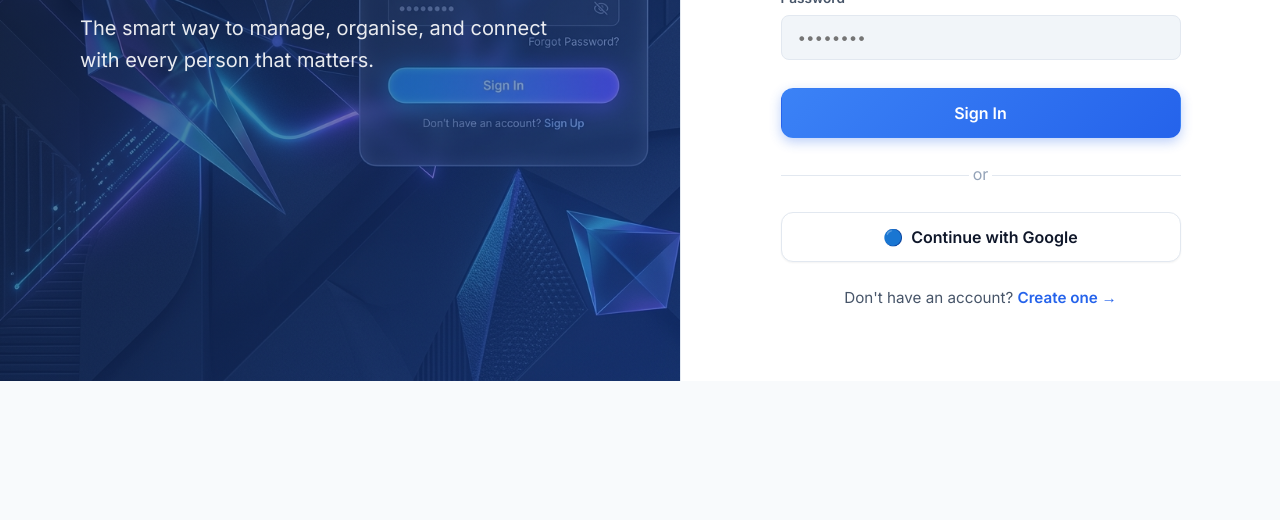
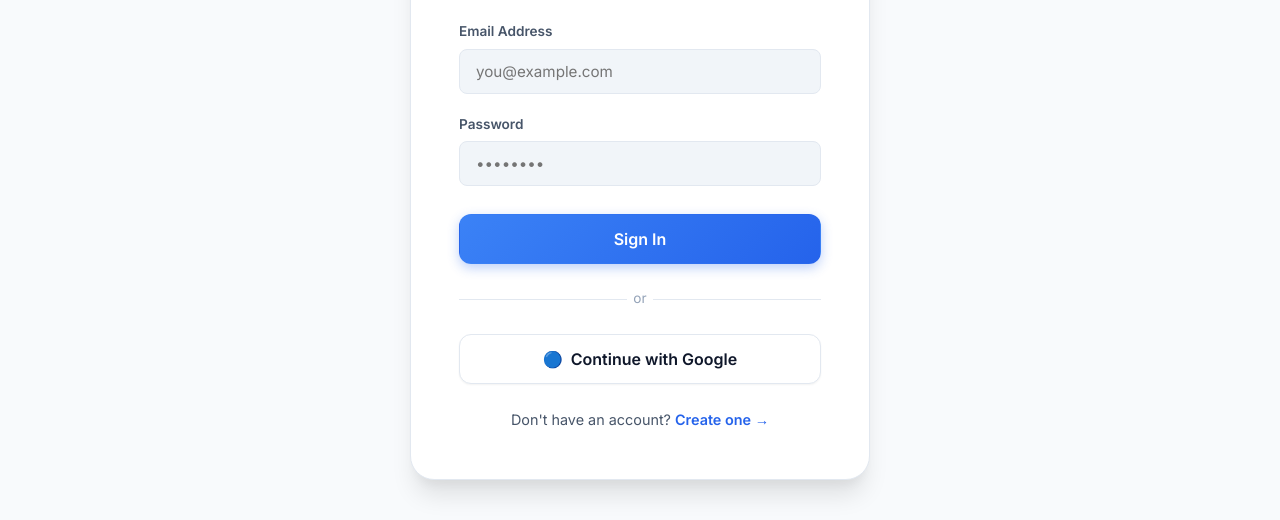
Before and after one commit to Dharani-1712/ContactVault-CMS, a plain HTML site: page frontend/pages/login.html in a window 1280 px wide. Shown: the part 419-939 px from the top of the page. Before the commit the page ends 800 px from the top, so only its background shows below. Drawn offline with Linux system fonts and the light colour scheme.

Commit message:
Fix Firebase query index error and redesign auth page to clean centered card

```diff
--- a/frontend/css/styles.css
+++ b/frontend/css/styles.css
@@ -856,114 +856,88 @@ textarea { resize: vertical; min-height: 100px; }
   flex-shrink: 0;
 }
 
-/* ── Auth Pages (Split Screen SaaS Design) ─────────────────────── */
+/* ── Auth Pages (Clean Centered Card Design) ───────────────────── */
 .auth-page {
   min-height: 100vh;
   display: flex;
-  background: var(--bg-card);
-  margin: 0;
-  padding: 0;
-}
-
-.auth-page::before {
-  display: none;
+  align-items: center;
+  justify-content: center;
+  background: var(--bg);
+  padding: 40px 20px;
 }
 
 .auth-container {
   display: flex;
+  flex-direction: column;
   width: 100%;
-  max-width: none;
-  background: transparent;
-  backdrop-filter: none;
-  -webkit-backdrop-filter: none;
-  border: none;
-  border-radius: 0;
-  box-shadow: none;
-  overflow: visible;
-  z-index: 1;
-  position: relative;
-  min-height: 100vh;
-}
-
-.auth-left {
-  flex: 1;
-  display: flex;
-  flex-direction: column;
-  align-items: flex-start;
-  justify-content: center;
-  padding: 80px;
-  background: url('../images/auth-bg.png') center/cover no-repeat;
-  position: relative;
-}
-
-.auth-left::before {
-  content: '';
-  position: absolute;
-  inset: 0;
-  background: linear-gradient(135deg, rgba(15, 23, 42, 0.8) 0%, rgba(37, 99, 235, 0.4) 100%);
-  z-index: 0;
-}
-
-.auth-hero-logo, .auth-hero-text {
+  max-width: 460px;
+  background: var(--bg-card);
+  border: 1px solid var(--border);
+  border-radius: var(--radius-lg);
+  box-shadow: var(--shadow-lg);
+  padding: 48px;
   position: relative;
   z-index: 1;
 }
 
+.auth-left {
+  display: flex;
+  flex-direction: column;
+  align-items: center;
+  text-align: center;
+  margin-bottom: 32px;
+}
+
 .auth-hero-logo {
   font-family: 'Outfit', sans-serif;
-  font-size: 4rem;
+  font-size: 2.5rem;
   font-weight: 800;
-  color: #ffffff;
-  letter-spacing: -.04em;
-  margin-bottom: 24px;
+  color: var(--text-primary);
+  letter-spacing: -.03em;
+  margin-bottom: 12px;
 }
 
-.auth-hero-logo span { color: #60A5FA; }
+.auth-hero-logo span { color: var(--accent); }
 
 .auth-hero-text {
-  font-size: 1.25rem;
-  color: rgba(255,255,255,.9);
-  max-width: 480px;
-  line-height: 1.6;
+  font-size: 1rem;
+  color: var(--text-secondary);
+  line-height: 1.5;
 }
 
 .auth-right {
-  width: 50%;
-  max-width: 600px;
+  width: 100%;
   display: flex;
   flex-direction: column;
-  align-items: center;
-  justify-content: center;
-  padding: 60px 48px;
-  background: var(--bg-card);
-  border-left: 1px solid var(--border);
 }
 
-.auth-form-wrapper { width: 100%; max-width: 400px; }
+.auth-form-wrapper { width: 100%; }
 
 .auth-heading {
   font-family: 'Outfit', sans-serif;
-  font-size: 2.2rem;
-  font-weight: 800;
-  color: var(--text-primary) !important;
+  font-size: 1.5rem;
+  font-weight: 700;
+  color: var(--text-primary);
   margin-bottom: 8px;
+  text-align: center;
 }
 
 .auth-subheading {
-  font-size: 1rem;
-  color: var(--text-secondary) !important;
-  margin-bottom: 32px;
+  font-size: .95rem;
+  color: var(--text-secondary);
+  margin-bottom: 24px;
+  text-align: center;
 }
 
-/* ── Role Toggle for split screen ────────────────────────────── */
+/* ── Role Toggle ────────────────────────────── */
 .role-toggle {
   display: flex;
-  gap: 16px;
-  margin-bottom: 32px;
+  gap: 12px;
+  margin-bottom: 24px;
 }
 .role-option {
   flex: 1;
-  padding: 16px;
+  padding: 12px;
   border-radius: var(--radius-sm);
   border: 1px solid var(--border);
   background: var(--bg-input);
@@ -976,26 +950,14 @@ textarea { resize: vertical; min-height: 100px; }
   background: var(--accent-light);
   box-shadow: 0 0 0 1px var(--accent);
 }
-.role-option-icon { font-size: 1.5rem; margin-bottom: 8px; }
-.role-option-label { font-size: .9rem; font-weight: 600; color: var(--text-primary) !important; }
-
-/* Remove inline dark mode inputs override */
-.auth-form-wrapper input {
-  background: var(--bg-input) !important;
-  border: 1px solid var(--border) !important;
-  color: var(--text-primary) !important;
-}
-
-.auth-form-wrapper input:focus {
-  background: var(--bg-card) !important;
-  border-color: var(--accent) !important;
-  box-shadow: 0 0 0 4px var(--accent-light) !important;
-}
+.role-option-icon { font-size: 1.25rem; margin-bottom: 6px; }
+.role-option-label { font-size: .85rem; font-weight: 600; color: var(--text-primary); }
 
 .auth-form-wrapper label {
-  color: var(--text-secondary) !important;
+  color: var(--text-secondary);
   font-weight: 600;
   margin-bottom: 6px;
+  font-size: .85rem;
 }
 
 .auth-divider {
@@ -1004,24 +966,25 @@ textarea { resize: vertical; min-height: 100px; }
   text-align: center;
   margin: 24px 0;
   color: var(--text-muted);
+  font-size: .85rem;
 }
 .auth-divider::before, .auth-divider::after {
   content: '';
   flex: 1;
   border-bottom: 1px solid var(--border);
 }
-.auth-divider:not(:empty)::before { margin-right: .25em; }
-.auth-divider:not(:empty)::after { margin-left: .25em; }
+.auth-divider:not(:empty)::before { margin-right: .5em; }
+.auth-divider:not(:empty)::after { margin-left: .5em; }
 
 .auth-footer-text {
   text-align: center;
   margin-top: 24px;
-  color: var(--text-secondary) !important;
-  font-size: .95rem;
+  color: var(--text-secondary);
+  font-size: .9rem;
 }
 .auth-footer-text a {
   font-weight: 600;
-  color: var(--accent) !important;
+  color: var(--accent);
 }
 
 /* ── Activity Log List ────────────────────────────────────────── */
```
Also changed, not shown: frontend/pages/login.html (+1 -2 lines), frontend/pages/user-dashboard.html (+2 -1 lines).
